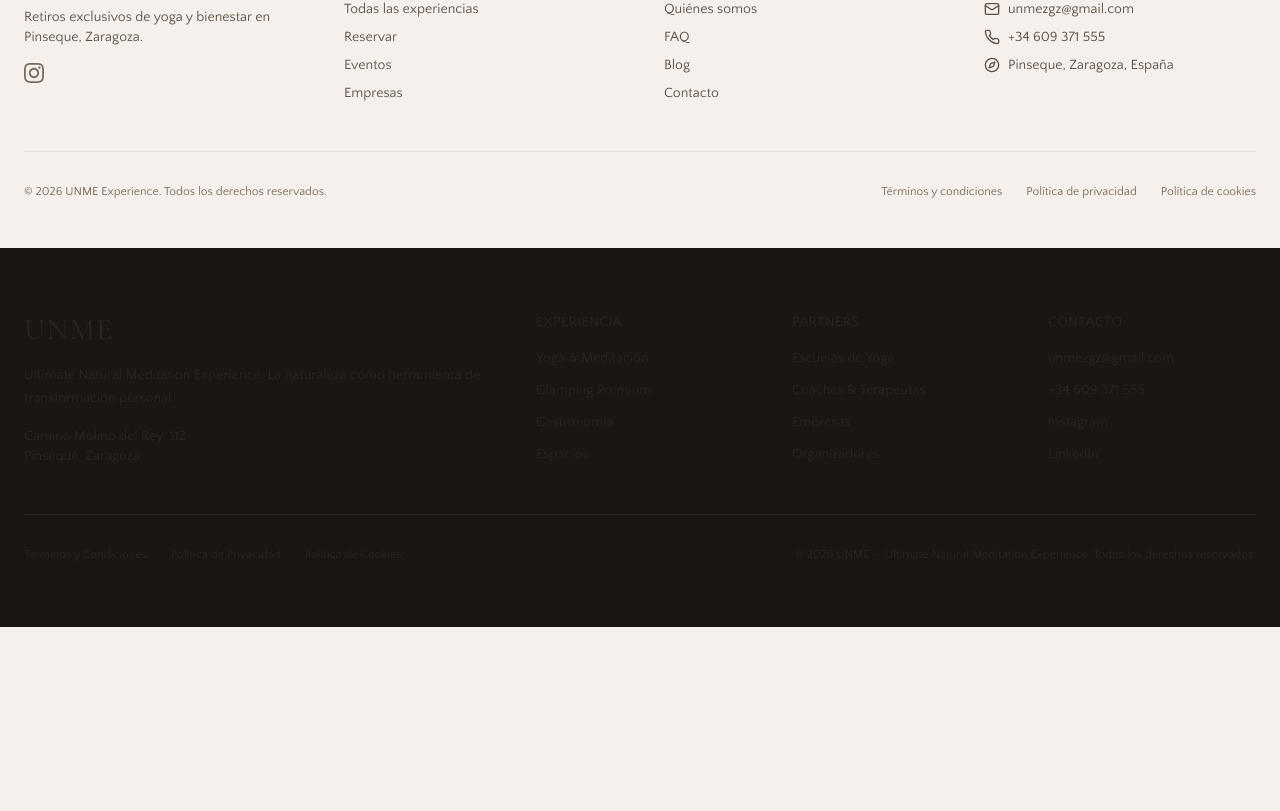
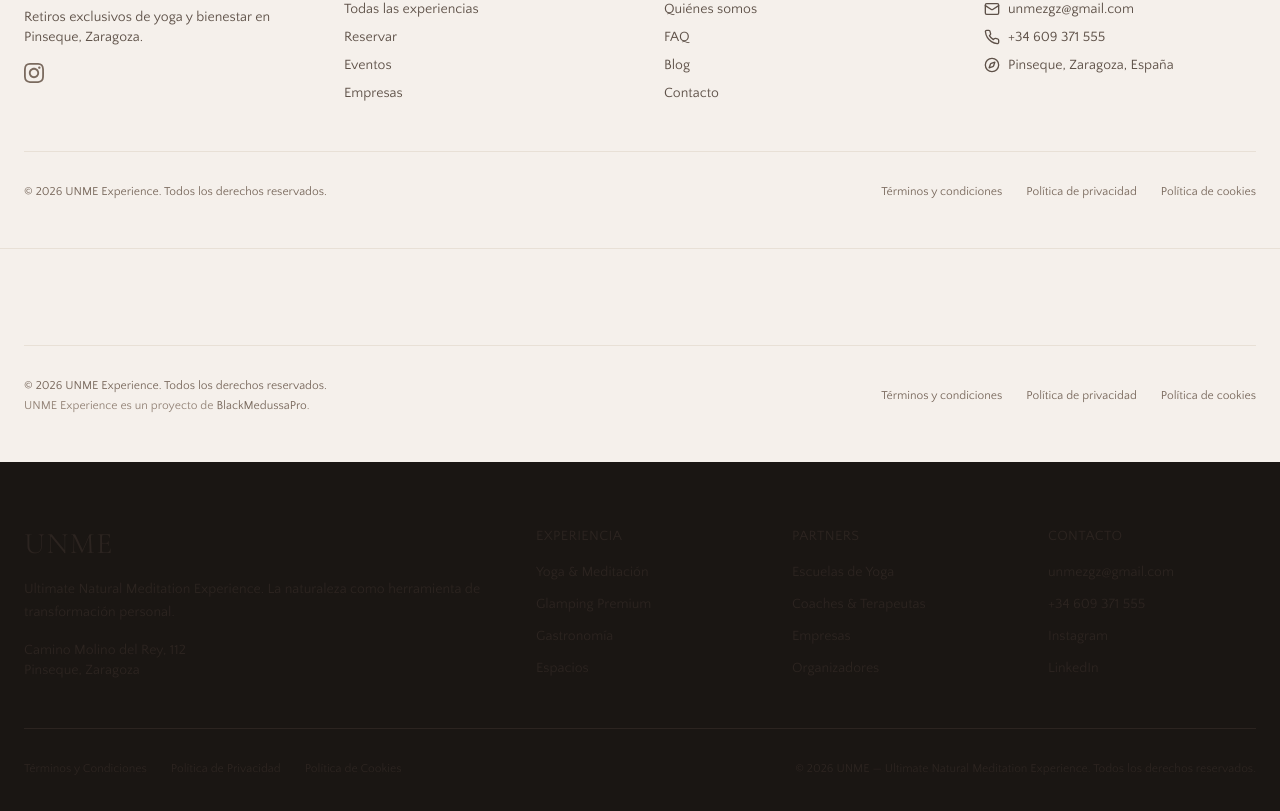
Before and after one commit to nanoeman/unme-premium, a Next.js app: page / in a window 1280 px wide. Shown: the part 3948-4759 px from the top of the page. Before the commit the page ends 4575 px from the top, so only its background shows below. Built offline with nearby package versions, Linux system fonts and the light colour scheme.

Commit message:
feat: añadir footer con copyright

```diff
--- a/src/app/page.tsx
+++ b/src/app/page.tsx
@@ -487,7 +487,36 @@ export default function HomePage() {
           </div>
         </div>
       </footer>
-
+      {/* ================= FOOTER ================= */}
+      <footer className="border-t border-taupe-200 bg-linen px-6 py-12">
+        <div className="mx-auto max-w-7xl">
+          {/* Línea divisoria */}
+          <div className="mt-12 border-t border-taupe-200 pt-8">
+            <div className="flex flex-col items-center justify-between gap-4 text-xs text-earth-500 md:flex-row">
+              <div className="text-center md:text-left">
+                <p>
+                  &copy; {new Date().getFullYear()} UNME Experience. Todos los derechos reservados.
+                </p>
+                <p className="mt-1 text-earth-400">
+                  UNME Experience es un proyecto de{" "}
+                  <span className="font-medium text-earth-500">BlackMedussaPro</span>.
+                </p>
+              </div>
+              <div className="flex flex-wrap justify-center gap-6 md:justify-end">
+                <Link href="/terminos" className="hover:text-forest-700">
+                  Términos y condiciones
+                </Link>
+                <Link href="/privacidad" className="hover:text-forest-700">
+                  Política de privacidad
+                </Link>
+                <Link href="/cookies" className="hover:text-forest-700">
+                  Política de cookies
+                </Link>
+              </div>
+            </div>
+          </div>
+        </div>
+      </footer>
       {/* ================= WHATSAPP FLOTANTE ================= */}
       <Link
         href="https://wa.me/34609371555?text=Hola,%20quiero%20info%20sobre%20retiros%20UNME"
```
